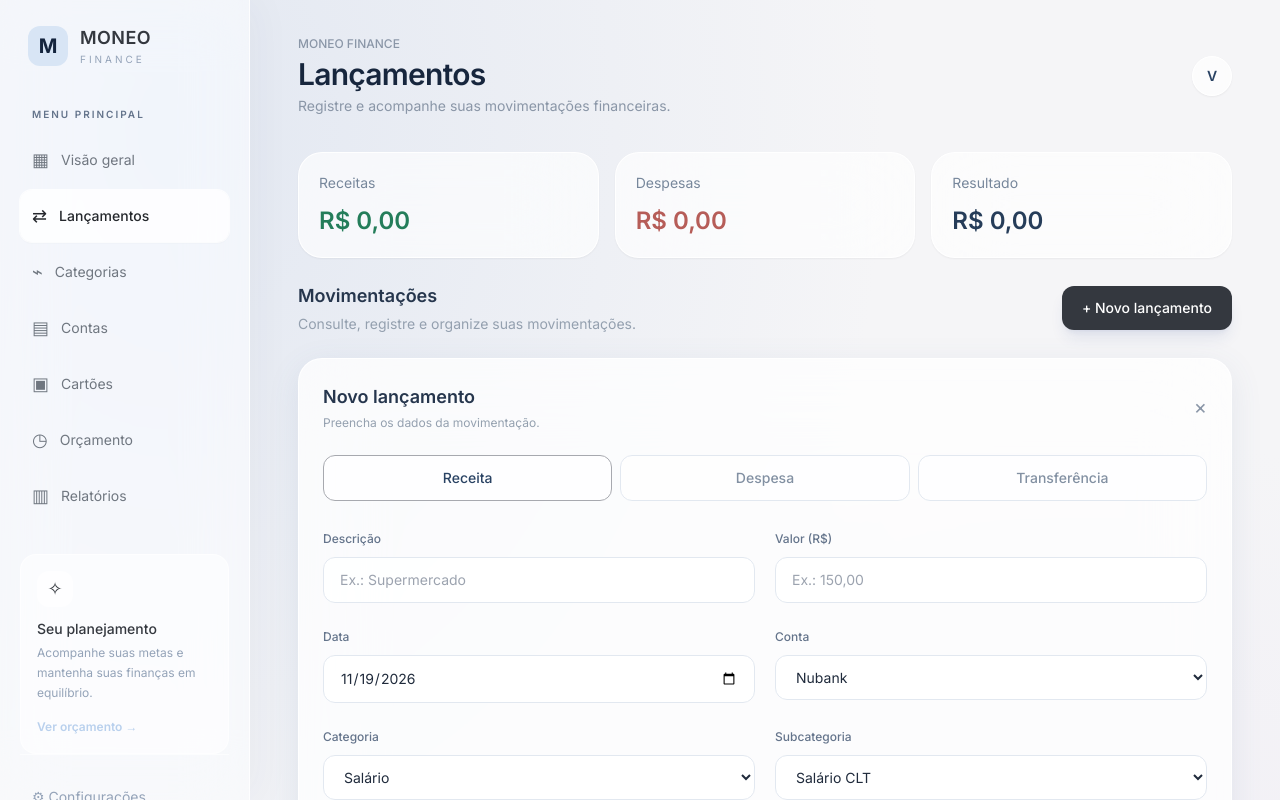
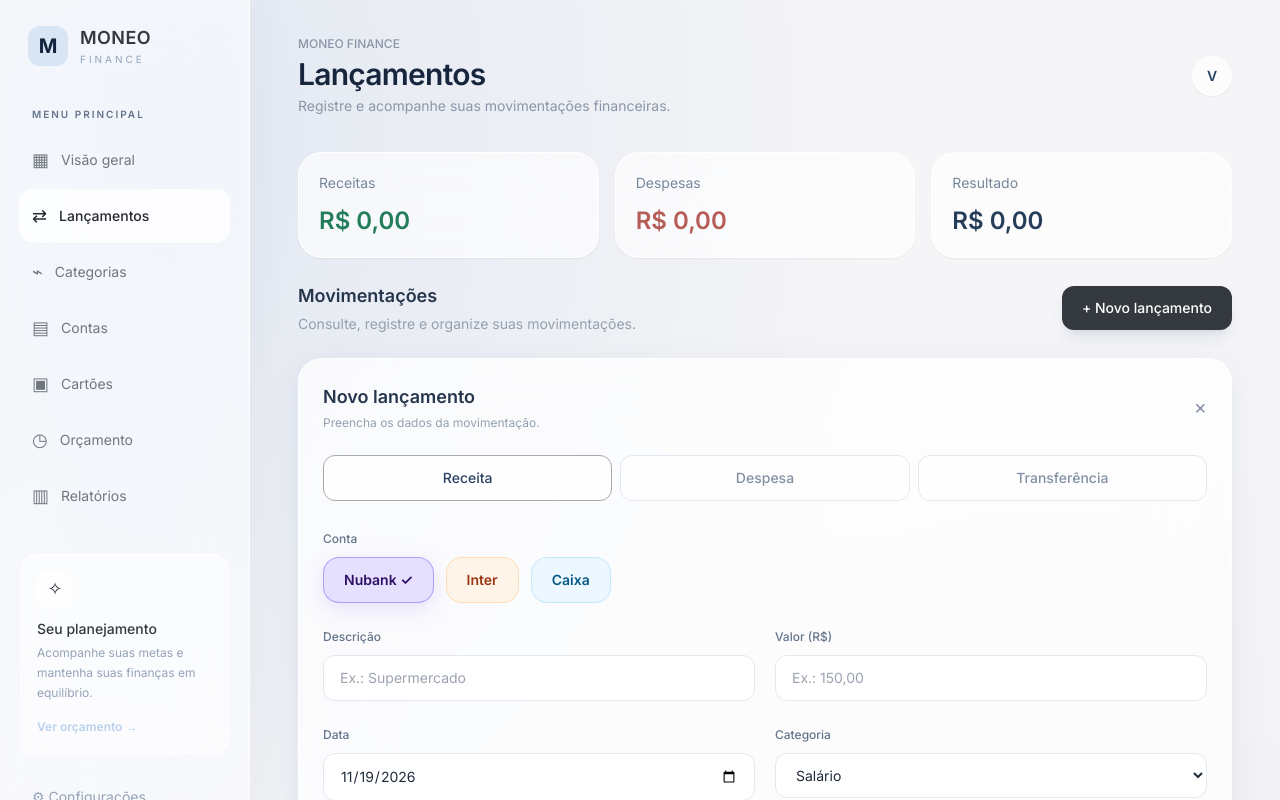
Before and after one commit to escrivitinho/stackblitz-starters-xpoyeyy7, a Next.js app: page / in a window 1280 px wide. Both pictures are taken after a click on the button "+ Nova receita". Shown: the top 800 px of the page. Built offline with nearby package versions, Linux system fonts and the light colour scheme.

Commit message:
Replace bank and card dropdowns with dynamic colored glass buttons

```diff
--- a/app/page.tsx
+++ b/app/page.tsx
@@ -982,6 +982,31 @@ if (amountCents <= 0) {
                     </div>
                   )}
 
+                  <div className="mb-5 space-y-2">
+                    <span className="text-xs font-medium text-[#64748B]">{transactionType === "expense" && paymentMethod === "credit" ? "Cartão" : "Conta"}</span>
+                    <div className="flex flex-wrap gap-3">
+                      {(transactionType === "expense" && paymentMethod === "credit" ? (["Nubank Crédito", "Inter Crédito"] as CardEntry["card"][]) : accounts.map((account) => account.name)).map((name, index) => {
+                        const account = transactionType === "expense" && paymentMethod === "credit" ? null : accounts[index];
+                        const selected = account ? transactionAccount === String(account.id) : selectedCreditCard === name;
+                        const tone = name.toLowerCase().includes("nubank") ? "violet" : name.toLowerCase().includes("inter") ? "orange" : name.toLowerCase().includes("caixa") ? "sky" : "teal";
+                        const palette = {
+                          violet: selected ? "border-violet-400/80 bg-violet-200/75 text-violet-950 shadow-[0_6px_22px_rgba(139,92,246,0.18)]" : "border-violet-200/80 bg-violet-100/55 text-violet-800",
+                          orange: selected ? "border-orange-400/80 bg-orange-200/75 text-orange-950 shadow-[0_6px_22px_rgba(249,115,22,0.18)]" : "border-orange-200/80 bg-orange-100/55 text-orange-800",
+                          sky: selected ? "border-sky-400/80 bg-sky-200/75 text-sky-950 shadow-[0_6px_22px_rgba(14,165,233,0.18)]" : "border-sky-200/80 bg-sky-100/55 text-sky-800",
+                          teal: selected ? "border-teal-400/80 bg-teal-200/75 text-teal-950 shadow-[0_6px_22px_rgba(20,184,166,0.18)]" : "border-teal-200/80 bg-teal-100/55 text-teal-800",
+                        };
+                        return <button key={account?.id ?? name} type="button" aria-pressed={selected} onClick={() => account ? setTransactionAccount(String(account.id)) : setSelectedCreditCard(name as CardEntry["card"])} className={`rounded-2xl border px-5 py-3 text-sm font-semibold backdrop-blur-xl transition-all hover:-translate-y-0.5 hover:shadow-lg ${palette[tone]}`}>{name}{selected ? " ✓" : ""}</button>;
+                      })}
+                    </div>
+                  </div>
+                  {transactionType === "expense" && paymentMethod === "credit" && (
+                    <div className="mb-5 space-y-2">
+                      <label htmlFor="installment-count" className="block text-xs font-medium text-[#64748B]">Parcelas (1 a 48)</label>
+                      <input id="installment-count" type="number" min={1} max={48} value={installmentCount} onChange={(e) => setInstallmentCount(Number(e.target.value))} className="w-full max-w-48 rounded-xl border border-[#E2E8F0] bg-white/80 px-4 py-3 text-sm" />
+                      <p className="text-xs text-[#77879B]">Datas provisórias: primeiro vencimento dia 8 do mês seguinte; não use para compras reais até configurarmos o ciclo do cartão.</p>
+                    </div>
+                  )}
+
                 <div className="grid grid-cols-1 gap-5 md:grid-cols-2">
 
                   <label className="space-y-2">
@@ -1014,30 +1039,6 @@ if (amountCents <= 0) {
                       className="w-full rounded-xl border border-[#E2E8F0] bg-white/80 px-4 py-3 text-sm outline-none focus:border-[#A7A9AF]"
                     />
                   </label>
-
-                  {transactionType === "expense" && paymentMethod === "credit" && (
-                    <>
-                      <label className="space-y-2"><span className="text-xs font-medium text-[#64748B]">Cartão</span><select value={selectedCreditCard} onChange={(e) => setSelectedCreditCard(e.target.value as CardEntry["card"])} className="w-full rounded-xl border border-[#E2E8F0] bg-white/80 px-4 py-3 text-sm"><option>Nubank Crédito</option><option>Inter Crédito</option></select></label>
-                      <label className="space-y-2"><span className="text-xs font-medium text-[#64748B]">Parcelas (1 a 48)</span><input type="number" min={1} max={48} value={installmentCount} onChange={(e) => setInstallmentCount(Number(e.target.value))} className="w-full rounded-xl border border-[#E2E8F0] bg-white/80 px-4 py-3 text-sm" /></label>
-                      <p className="text-xs text-[#77879B] md:col-span-2">Parcelas nas faturas, sem alterar saldo bancário. Datas provisórias: primeiro vencimento dia 8 do mês seguinte; não use para compras reais até configurarmos o ciclo do cartão.</p>
-                    </>
-                  )}
-                  {(transactionType !== "expense" || paymentMethod === "debit") && <label className="space-y-2">
-                    <span className="text-xs font-medium text-[#64748B]">
-                      {transactionType === "transfer" ? "Conta de origem" : "Conta"}
-                    </span>
-                    <select
-                      value={transactionAccount}
-                      onChange={(e) => setTransactionAccount(e.target.value)}
-                      className="w-full rounded-xl border border-[#E2E8F0] bg-white/80 px-4 py-3 text-sm outline-none"
-                    >
-                      {accounts.map((account) => (
-                        <option key={account.id} value={account.id}>
-                          {account.name}
-                        </option>
-                      ))}
-                    </select>
-                  </label>}
 
                   {transactionType === "transfer" ? (
                     <label className="space-y-2 md:col-span-2">
```
